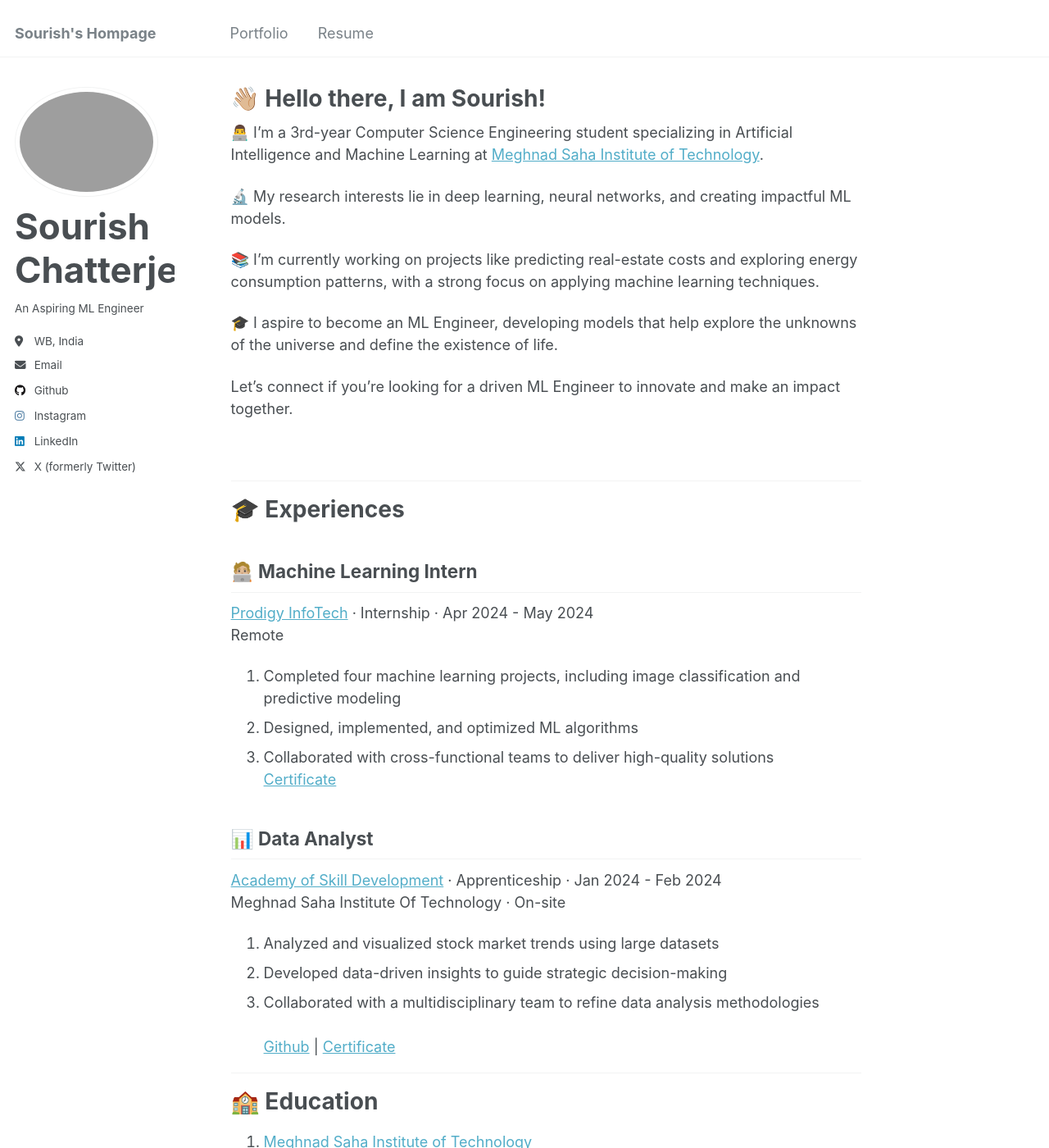
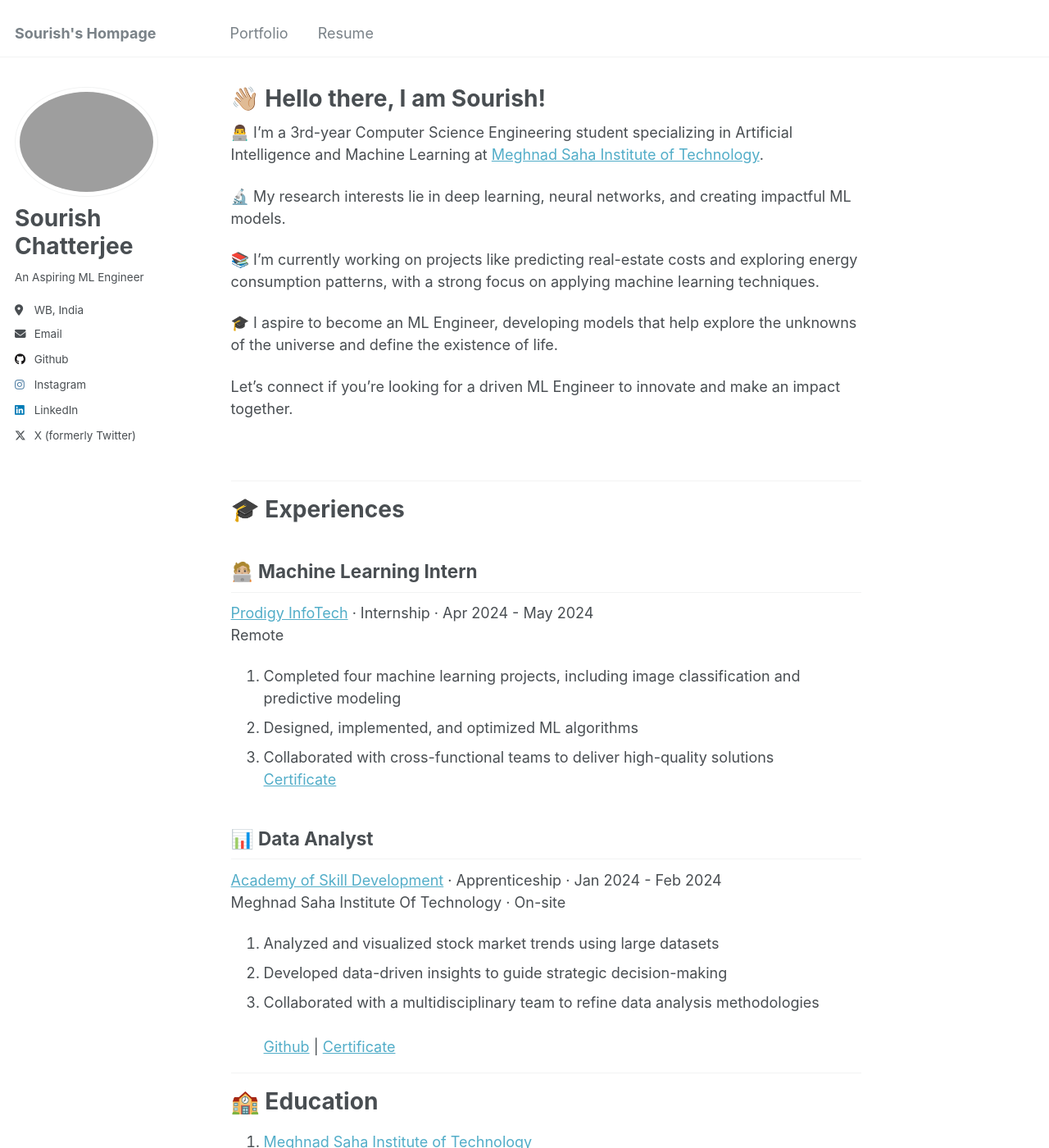
Before and after one commit to Nexalyze/Nexalyze.github.io, a Jekyll site: the page built from _pages/about.md, in a window 1280 px wide and 1400 px high. Shown: the whole window at 82% size. Built offline with Jekyll 4.4.1, drawn with Linux system fonts in a browser that asks for light colours.

Commit message:
Increased Title Size

```diff
--- a/_sass/_sidebar.scss
+++ b/_sass/_sidebar.scss
@@ -125,7 +125,7 @@
 }
 .sidebar .author__name {
   font-family: $sans-serif;
-  font-size: $type-size-1;
+  font-size: $type-size-3;
 }
 
 .sidebar .author__desktop {
```
